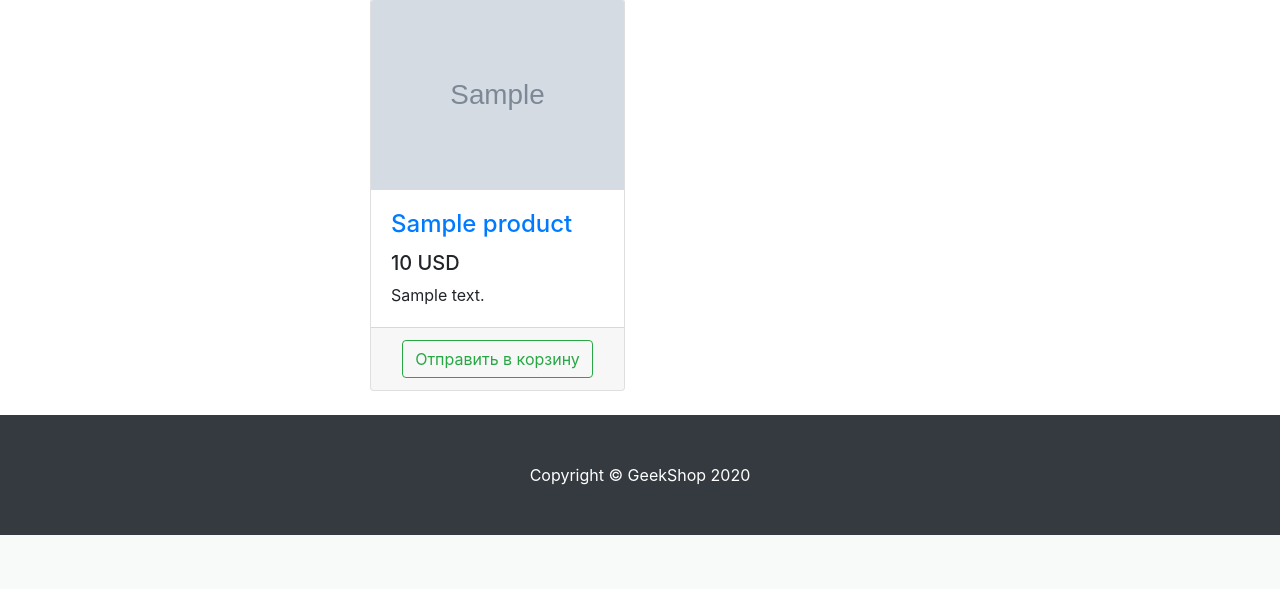
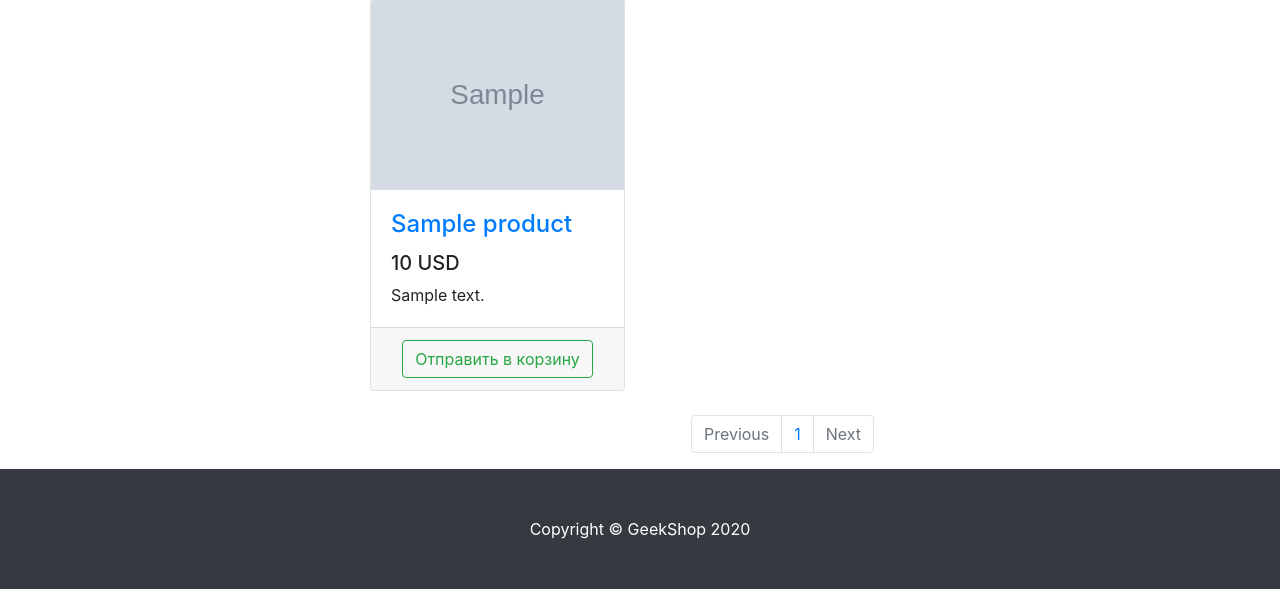
Before and after one commit to Raider992/Django_Basics, a Django app: template mainapp/templates/mainapp/products.html in a window 1280 px wide. Shown: the part 544-1133 px from the top of the page. Before the commit the page ends 1079 px from the top, so only its background shows below. Run offline with Django 3.2, Linux system fonts and the light colour scheme; the template is opened without the code that fills it: most values are stand-ins (such as "Sample title", 1, 10 or a date in 2020); grey boxes marked "Sample" are stand-in pictures; some libraries are stand-ins or nearby versions.

Commit message:
Нулевой коммит дз-8

```diff
--- a/mainapp/templates/mainapp/products.html
+++ b/mainapp/templates/mainapp/products.html
@@ -30,7 +30,8 @@
                 <h1 class="my-4">GeekShop</h1>
                 <div class="list-group">
                     {% for category in categories %}
-                        <a href="#" class="list-group-item">{{ category.name }}</a>
+                        <a href="{% url 'mainapp:products' category.id %}"
+                           class="list-group-item">{{ category.name }}</a>
                     {% endfor %}
                 </div>
 
@@ -88,7 +89,10 @@
                                     <p class="card-text">{{ product.description }}</p>
                                 </div>
                                 <div class="card-footer text-center">
-                                    <a href="{% url 'cart:cart_add' product.id %}"><button type="button" class="btn btn-outline-success">Отправить в корзину</button></a>
+                                    <a href="{% url 'cart:cart_add' product.id %}">
+                                        <button type="button" class="btn btn-outline-success">Отправить в корзину
+                                        </button>
+                                    </a>
                                 </div>
                             </div>
                         </div>
@@ -97,6 +101,30 @@
 
                 </div>
                 <!-- /.row -->
+                <nav aria-label="Page navigation example">
+                    <ul class="pagination justify-content-center">
+                        <li class="page-item {% if not products.has_previous %} disabled {% endif %}">
+                            <a class="page-link"
+                               href="{% if products.has_previous %} {% url 'mainapp:products_page' products.previous_page_number %} {% else %} # {% endif %}">
+                                Previous
+                            </a>
+                        </li>
+                        {% for page in products.paginator.page_range %}
+                            <li class="page-item">
+                                <a class="page-link"
+                                   href="{% url 'mainapp:products_page' page %}">
+                                    {{ page }}
+                                </a>
+                            </li>
+                        {% endfor %}
+                        <li class="page-item {% if not products.has_next %} disabled {% endif %}">
+                            <a class="page-link"
+                               href="{% if products.has_next %} {% url 'mainapp:products_page' products.next_page_number %} {% else %} # {% endif %}">
+                                Next
+                            </a>
+                        </li>
+                    </ul>
+                </nav>
 
             </div>
             <!-- /.col-lg-9 -->
--- a/mainapp/urls.py
+++ b/mainapp/urls.py
@@ -6,5 +6,6 @@ app_name = 'mainapp'
 
 urlpatterns = [
     path('', mainapp.products, name='products'),
-    path('<int:bd>/', mainapp.products, name='product')
+    path('<int:category_id>/', mainapp.products, name='products'),
+    path('page/<int:page>', mainapp.products, name='products_page')
 ]
--- a/my_shop/urls.py
+++ b/my_shop/urls.py
@@ -9,7 +9,7 @@ urlpatterns = [
     path('admin/', admin.site.urls),
     path('', mainapp_views.index, name='main'),
     path('auth/', include('authapp.urls', namespace='auth')),
-    path('products/', include('mainapp.urls', namespace='products')),
+    path('products/', include('mainapp.urls')),
     path('cart/', include('cartapp.urls', namespace='cart')),
     path('admin-staff', include('adminapp.urls', namespace='admin_staff'))
 ]
```
Also changed, not shown: mainapp/views.py (+18 -7 lines).
